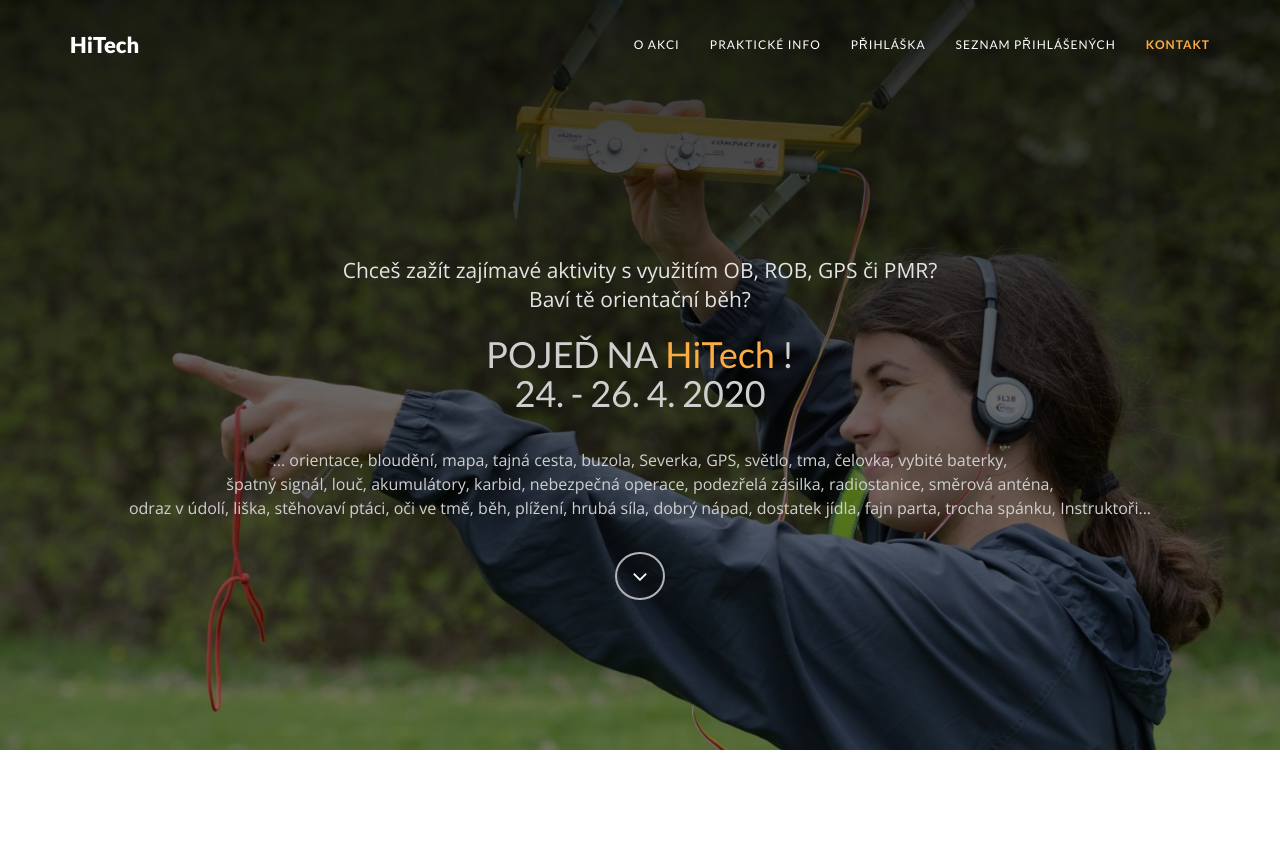
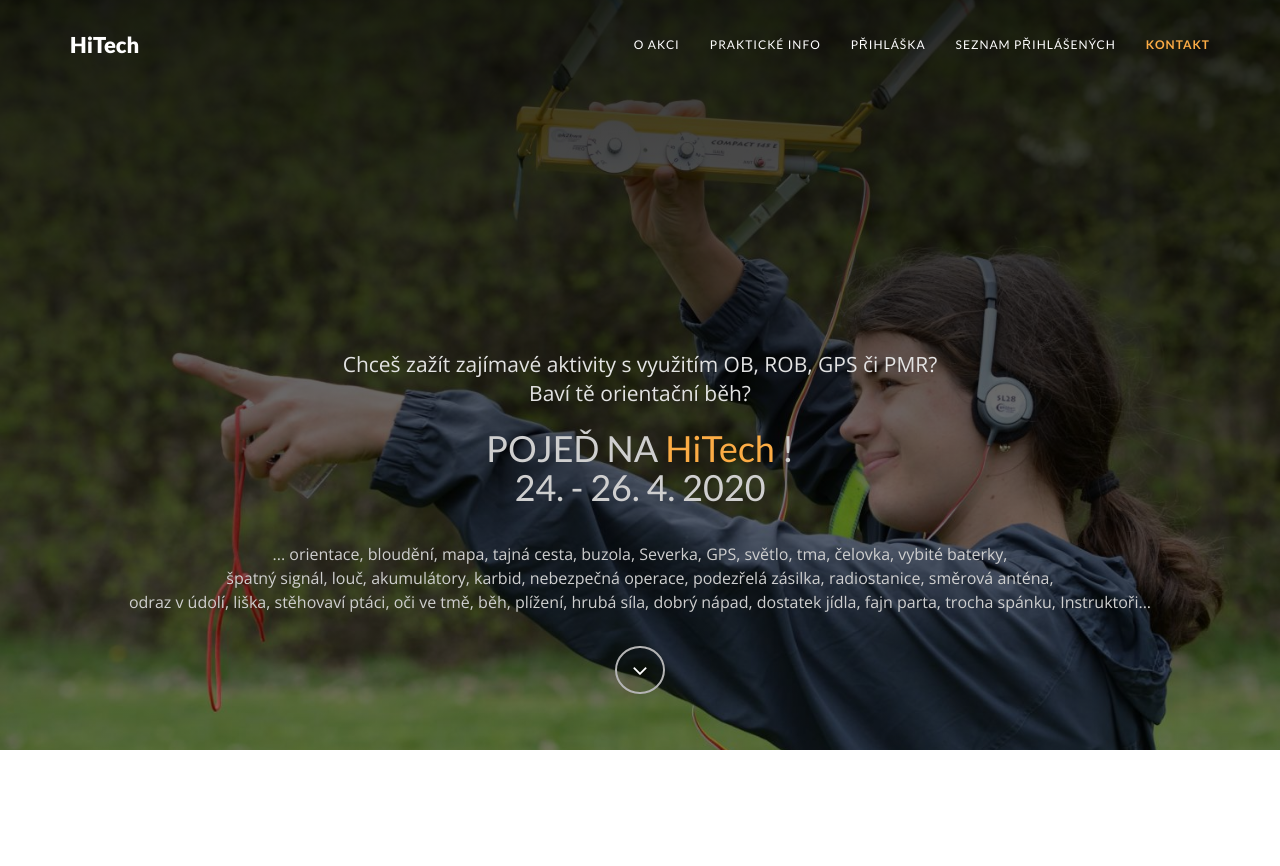
Before and after one commit to InstruktoriBrno/hitech-web, a PHP site: page / in a window 1280 px wide. Shown: the top 866 px of the page. Run offline with PHP 8.4, Linux system fonts and the light colour scheme; some libraries are stand-ins or nearby versions.

Commit message:
2020 styling update

```diff
--- a/css/style.css
+++ b/css/style.css
@@ -143,7 +143,7 @@ font-weight: 900;
 
 .content{
 	position: relative;
-	padding: 20% 0 0;
+	padding: 350px 0 0;
 }
 
 .color{
```
